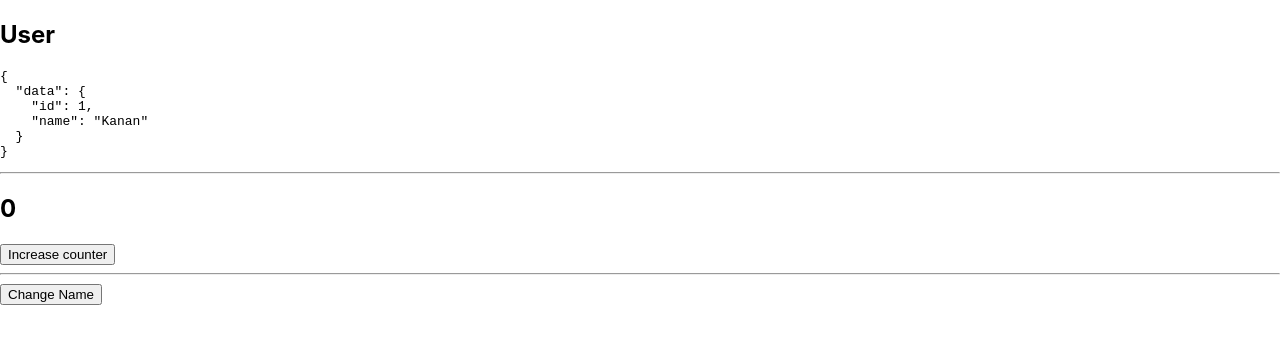
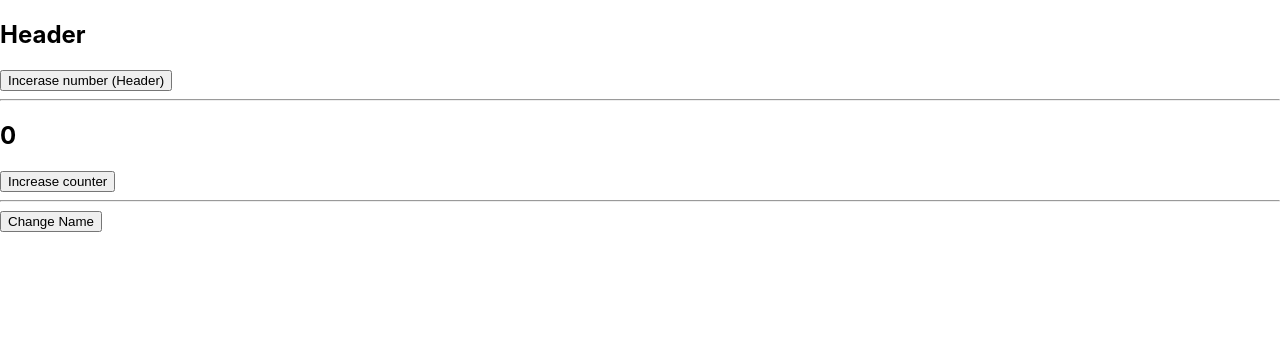
Before and after one commit to osmanbeshirov/Turkcell-react-201, a React (Create React App) app: page / in a window 1280 px wide. Shown: the top 344 px of the page. Built offline with nearby package versions, Linux system fonts and the light colour scheme.

Commit message:
useCallback hook is successfully worked

```diff
--- a/src/components/Memosiation/Counter.tsx
+++ b/src/components/Memosiation/Counter.tsx
@@ -1,4 +1,4 @@
-import React, { useState, useMemo } from 'react'
+import React, { useState, useMemo, useCallback, memo } from 'react'
 import Header from './Header';
 import User, { IUser, UserObj } from './User';
 
@@ -10,22 +10,25 @@ const Counter = () => {
 
     console.log('Counter component re-render');
 
-    const userData: UserObj = useMemo(() => {
-        return {
-            id: 1,
-            name: name
-        }
-    }, [name])
+    // const userData: UserObj = useMemo(() => {
+    //     return {
+    //         id: 1,
+    //         name: name
+    //     }
+    // }, [name])
+
+    const increment = useCallback(() => {
+        setCount((prev) => prev + 1)
+    }, [])
 
     return (
         <div>
-
-            {/* <Header /> */}
-            <User data={userData} />
+            <Header increment={increment} />
+            {/* <User data={userData} /> */}
             <hr />
 
             <h2>{count}</h2>
-            <button onClick={() => setCount(count + 1)}>Increase counter</button>
+            <button onClick={increment}>Increase counter</button>
 
             <hr />
 
@@ -34,4 +37,4 @@ const Counter = () => {
     )
 }
 
-export default Counter
+export default Counter;
--- a/src/components/Memosiation/Header.tsx
+++ b/src/components/Memosiation/Header.tsx
@@ -1,9 +1,22 @@
-import React from 'react'
+import React, { memo } from 'react'
 
-const Header = () => {
+interface IHeadaerProps {
+    count?: number;
+    increment: () => void;
+}
+
+const Header: React.FC<IHeadaerProps> = ({ count, increment }) => {
+
+    console.log('Header component re-render');
     return (
-        <div>Header</div>
+        <div>
+            <h2>Header</h2>
+
+            {/* Count: {count} */}
+
+            <button onClick={increment}>Incerase number (Header)</button>
+        </div>
     )
 }
 
-export default Header
+export default memo(Header);
```
